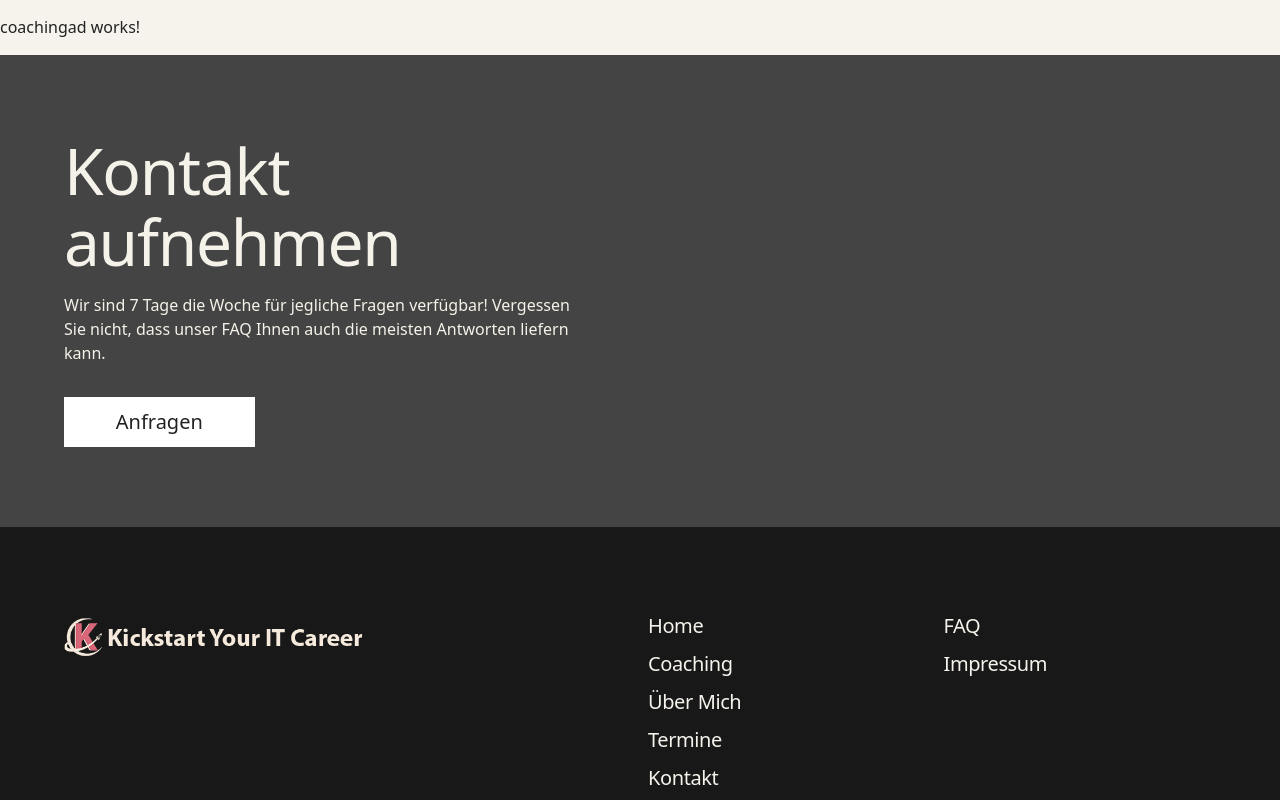
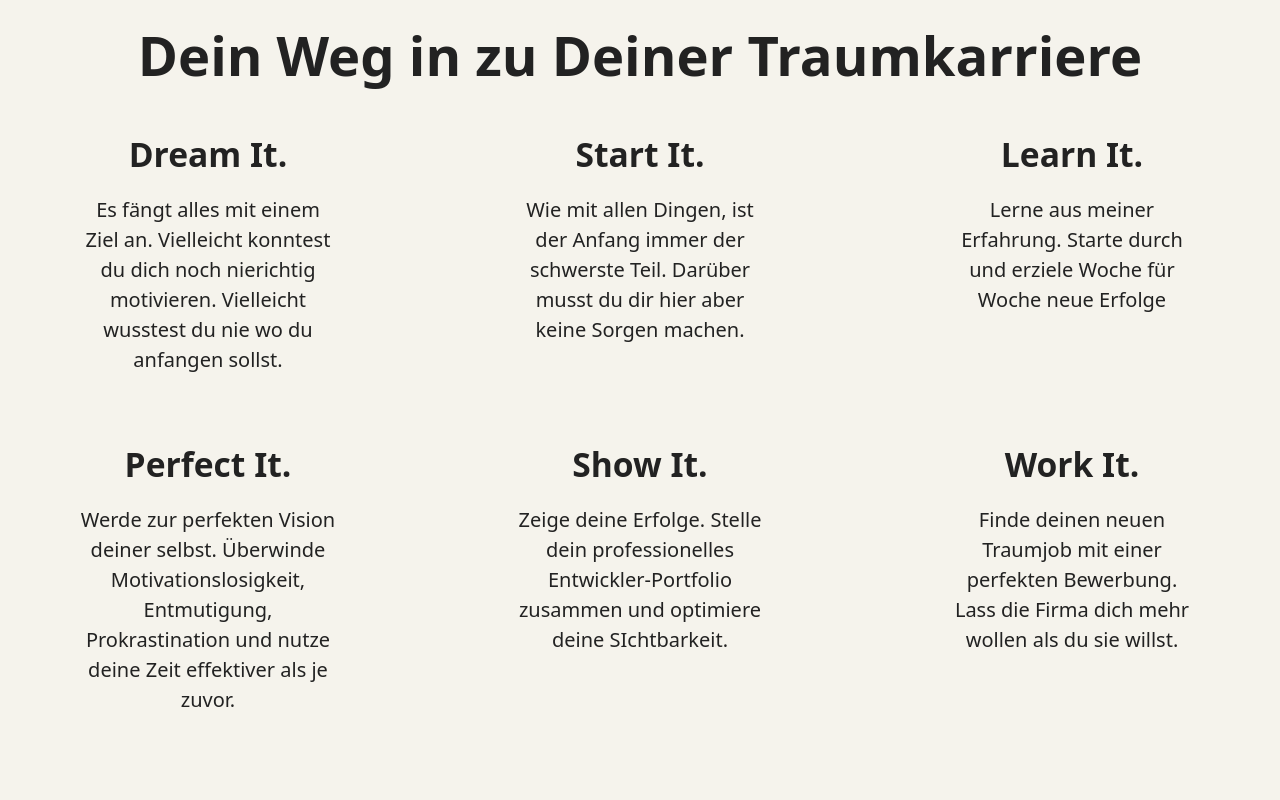
Before and after one commit to ilumary/kyitc-webpage, an Angular app: page / in a window 1280 px wide. Shown: the part 2200-3000 px from the top of the page. Built offline with nearby package versions, Linux system fonts and the light colour scheme.

Commit message:
coachingad finished

```diff
--- a/src/app/pagecomponents/coachingad/coachingad.component.css
+++ b/src/app/pagecomponents/coachingad/coachingad.component.css
@@ -0,0 +1,19 @@
+.header {
+  font-size:3.4rem;
+  font-weight:750;
+}
+
+.subheader {
+  font-size:2.1rem;
+  font-weight:600;
+}
+
+.text {
+  font-size:1.25rem;
+  font-weight:400;
+}
+
+.bottomtext {
+  font-size:1.9rem;
+  font-weight:500
+}
--- a/src/app/pagecomponents/coachingad/coachingad.component.html
+++ b/src/app/pagecomponents/coachingad/coachingad.component.html
@@ -1 +1,52 @@
-<p>coachingad works!</p>
+<section class="c-container">
+  <p class="text-center header">Dein Weg in zu Deiner Traumkarriere</p>
+
+  <div class="d-flex justify-content-between">
+    <div class="box w-25 p-3 col-sm-12">
+      <p class="text-center subheader">Dream It.</p>
+      <p>
+      <p class="text-center text">Es fängt alles mit einem Ziel an. Vielleicht konntest du dich noch nierichtig motivieren. Vielleicht wusstest du nie wo du anfangen sollst.</p>
+    </div>
+
+    <div class="box w-25 p-3 col-sm-12">
+      <p class="text-center subheader">Start It.</p>
+      <p>
+      <p class="text-center text">Wie mit allen Dingen, ist der Anfang immer der schwerste Teil. Darüber musst du dir hier aber keine Sorgen machen.</p>
+    </div>
+
+    <div class="box w-25 p-3 col-sm-12">
+      <p class="text-center subheader">Learn It.</p>
+      <p>
+      <p class="text-center text">Lerne aus meiner Erfahrung. Starte durch und erziele Woche für Woche neue Erfolge</p>
+    </div>
+
+  </div>
+  <p>
+
+  <div class="d-flex justify-content-between">
+    <div class="box w-25 p-3">
+      <p class="text-center subheader">Perfect It.</p>
+      <p>
+      <p class="text-center text">Werde zur perfekten Vision deiner selbst. Überwinde Motivationslosigkeit, Entmutigung, Prokrastination und nutze deine Zeit effektiver als je zuvor.</p>
+    </div>
+
+    <div class="box w-25 p-3">
+      <p class="text-center subheader">Show It.</p>
+      <p>
+      <p class="text-center text">Zeige deine Erfolge. Stelle dein professionelles Entwickler-Portfolio zusammen und optimiere deine SIchtbarkeit.</p>
+    </div>
+
+    <div class="box w-25 p-3">
+      <p class="text-center subheader">Work It.</p>
+      <p>
+      <p class="text-center text">Finde deinen neuen Traumjob mit einer perfekten Bewerbung. Lass die Firma dich mehr wollen als du sie willst.</p>
+    </div>
+
+  </div>
+  <p>
+
+  <p class="w-75 p-3">
+    <p class="text-center bottomtext">Schaue dir <u>unsere Coachings</u> an oder vereinbare direkt <u>Dein Kostenloses und unverbindliches Beratungsespräch</u>
+  </p>
+
+</section>
```
